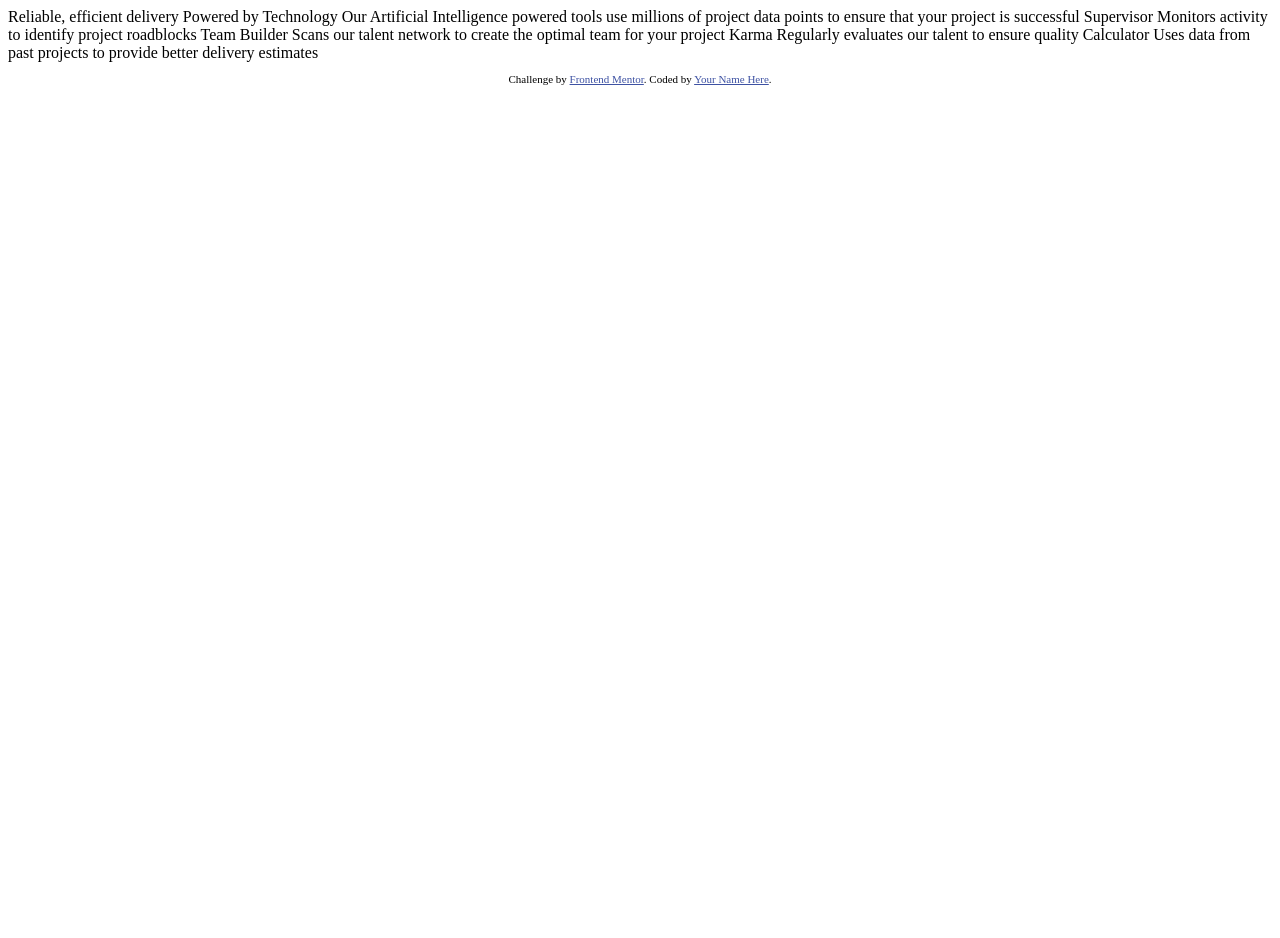
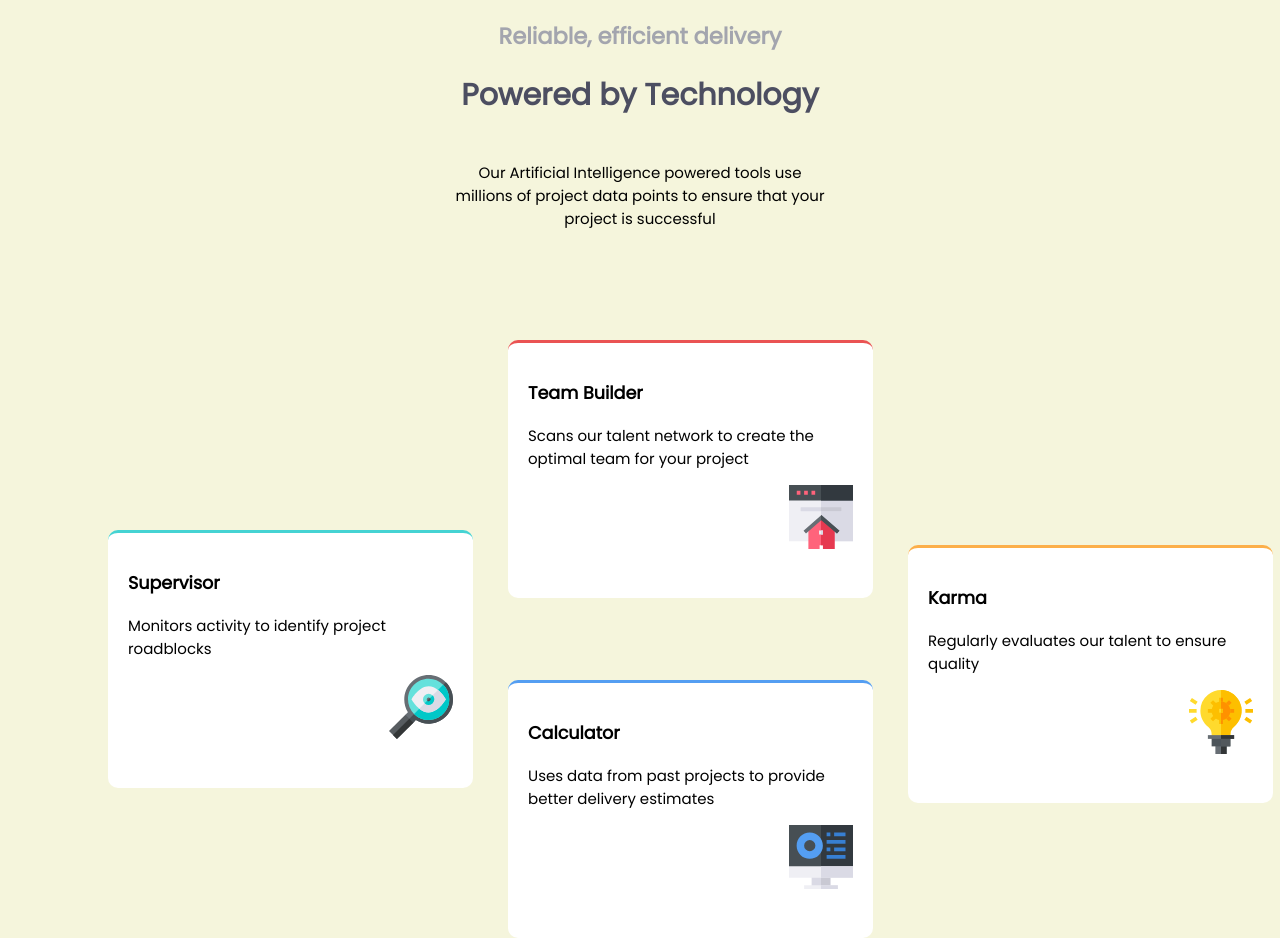
Before and after one commit to Moechege/Four-Card-Challenge, a plain HTML site: page index.html in a window 1280 px wide. Before the commit the page ends 800 px from the top, so only its background shows below. Drawn offline with Linux system fonts and the light colour scheme.

Commit message:
Adding Project changes

```diff
--- a/index.html
+++ b/index.html
@@ -5,41 +5,80 @@
   <meta name="viewport" content="width=device-width, initial-scale=1.0"> <!-- displays site properly based on user's device -->
 
   <link rel="icon" type="image/png" sizes="32x32" href="./images/favicon-32x32.png">
+  <!-- Google fonts -->
+  <link href="https://fonts.googleapis.com/css2?family=Montserrat:wght@100&family=Poppins&family=Ubuntu:wght@300&display=swap" rel="stylesheet">
+  <!-- CSS Style sheet -->
+  <link rel="stylesheet" href="styles.css">
 
   <title>Frontend Mentor | Four card feature section</title>
 
   <!-- Feel free to remove these styles or customise in your own stylesheet 👍 -->
-  <style>
-    .attribution { font-size: 11px; text-align: center; }
-    .attribution a { color: hsl(228, 45%, 44%); }
-  </style>
+
 </head>
 <body>
+  <h2>Reliable, efficient delivery</h2>
+  <h1>Powered by Technology</h1>
+  <br>
 
-  Reliable, efficient delivery
-  Powered by Technology
-
-  Our Artificial Intelligence powered tools use millions of project data points
+<p class="description">Our Artificial Intelligence powered tools use millions of project data points
   to ensure that your project is successful
-
-  Supervisor
-  Monitors activity to identify project roadblocks
-
-  Team Builder
-  Scans our talent network to create the optimal team for your project
-
-  Karma
-  Regularly evaluates our talent to ensure quality
-
-  Calculator
-  Uses data from past projects to provide better delivery estimates
+</p>
+<div class="cards">
+  <div class="supervisor">
+    <header>
+      <h3>  Supervisor </h3>
+    </header>
+    <div class="content">
+      <p>
+        Monitors activity to identify project roadblocks</p>
+        <img class="images" src="images/icon-supervisor.svg" alt="">
+    </div>
+  </div>
 
 
-  <footer>
+<div class="team-builder">
+<header>
+  <h3>Team Builder</h3>
+</header>
+
+<div class="content">
+<p> Scans our talent network to create the optimal team for your project
+</p>
+<img class="images" src="images/icon-team-builder.svg" alt="">
+</div>
+</div>
+
+<div class="karma">
+<header >
+  <h3>Karma </h3>
+  </header>
+
+<div class="content">
+  <p>Regularly evaluates our talent to ensure quality</p>
+  <img  class="images" src="images/icon-karma.svg" alt="">
+</div>
+</div>
+
+
+<div class="calculator">
+  <header>
+    <h3>Calculator</h3>
+  </header>
+
+  <div class="content">
+    <p>Uses data from past projects to provide better delivery estimates</p>
+    <img  class="images" src="images/icon-calculator.svg" alt="">
+  </div>
+</div>
+
+</div>
+
+
+  <!-- <footer>
     <p class="attribution">
       Challenge by <a href="https://www.frontendmentor.io?ref=challenge" target="_blank">Frontend Mentor</a>.
       Coded by <a href="#">Your Name Here</a>.
     </p>
-  </footer>
+  </footer> -->
 </body>
 </html>
--- /dev/null
+++ b/styles.css
@@ -0,0 +1,80 @@
+body{
+    font-family:'Poppins', sans-serif;
+    font-size: 15px;
+    background-color: beige;
+}
+
+h1{
+    font-family: 'Poppins';
+    color: hsl(234, 12%, 34%);
+    text-align: center;
+}
+h2{
+    color: hsl(229, 6%, 66%);
+    font-family: Poppins;
+    text-align: center;
+}
+h3{
+    font-weight: 600;
+    font-family: Poppins;
+
+}
+
+.description{
+    text-align: center;
+    width: 30%;
+    margin: auto;
+    padding-bottom: 100px;
+}
+.cards{
+    position: relative;
+    padding: 10px;
+}
+.supervisor{
+    position: absolute;
+    left: 100px;
+    top: 200px;
+   width: 325px; height: 215px;
+   background-color:#ffff ;
+    border-top: solid  hsl(180, 62%, 55%);
+    border-radius: 10px;
+   box-shadow: 0, 12px,24px,0 black;
+   text-align: left;
+   padding: 20px;
+}
+.team-builder{
+    position: absolute;
+    left: 500px;
+    width: 325px; height: 215px;
+    background-color:#ffff ;
+    border-top: solid hsl(0, 78%, 62%);
+    border-radius: 10px;
+    text-align: left;
+    padding: 20px;
+    margin: 0,150px;
+}
+.karma{
+    position: absolute;
+    left:900px;
+    top: 215px;
+    width: 325px; height: 215px;
+    background-color:#ffff ;
+    border-top: solid  hsl(34, 97%, 64%);
+    border-radius: 10px;
+    text-align: left;
+    padding: 20px;
+}
+.calculator{
+    position: absolute;
+    left: 500px;
+    top:350px;
+    width: 325px; height: 215px;
+    background-color:#ffff ;
+    border-top: solid hsl(212, 86%, 64%);
+    border-radius: 10px;
+    text-align: left;
+    padding: 20px;
+}
+.images{
+    float: right;
+}
```
